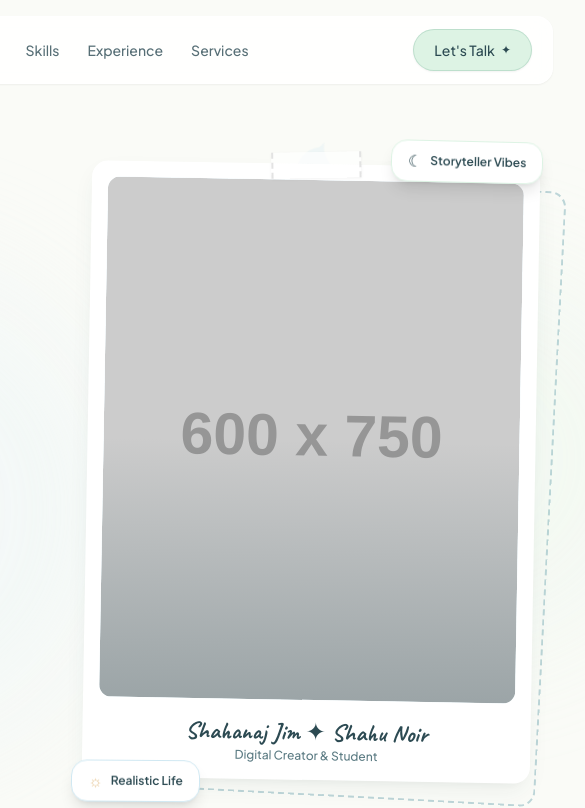
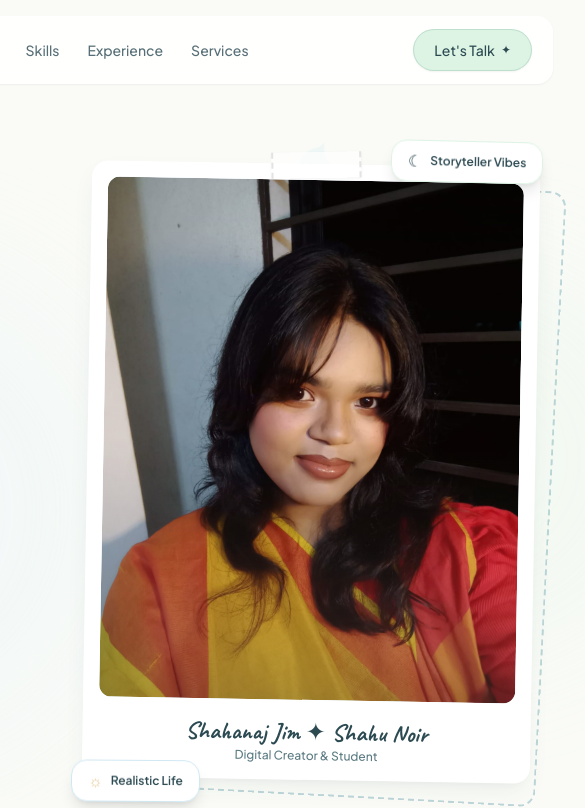
Before and after one commit to shahunoir/shahunoir.life, a plain HTML site: page index.html in a window 1280 px wide. Shown: the top 808 px of the page, 695-1280 px from the left. Drawn offline with nearby package versions, Linux system fonts and the light colour scheme; placeholder pictures from the web are drawn by us; a web font is replaced by a local one.

Commit message:
Update index.html

```diff
--- a/index.html
+++ b/index.html
@@ -363,7 +363,7 @@
                         <div class="polaroid tape-effect rounded-2xl p-4 bg-white transform rotate-1 transition-transform hover:rotate-0">
                             <div class="relative overflow-hidden rounded-xl aspect-[4/5] bg-pastelBlue/30">
                                 <!-- Main Shahu Noir Profile Image Placeholder -->
-                                <img src="https://placehold.co/600x750/D0E8F2/2C4A52?text=Shahu+Noir+Photo"
+                                <img src="shahuprofile.jpeg"
                                      alt="Shahanaj Jim (Shahu Noir)"
                                      id="heroProfilePhoto"
                                      class="w-full h-full object-cover rounded-xl transition-transform duration-500 hover:scale-105"
```
